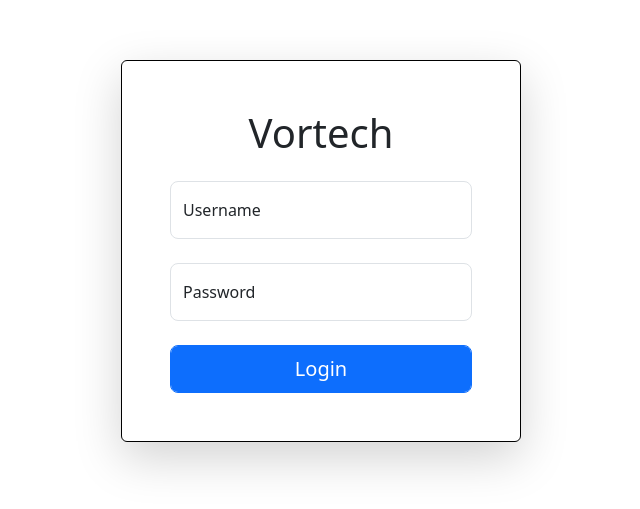
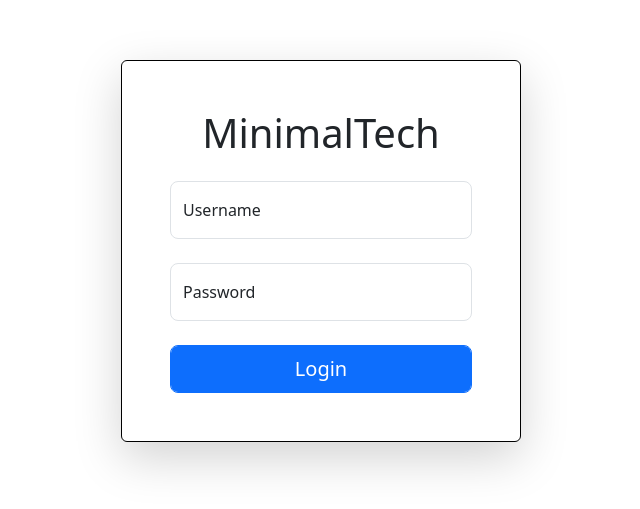
Before and after one commit to fynley17/WEBAPP_Project, a Vue app in the folder frontend/: page / in a window 1280 px wide. Shown: the part 173-682 px from the top of the page, without its empty margins (319-959 px from the left). Built offline with nearby package versions, Linux system fonts and the light colour scheme.

Commit message:
changing title

```diff
--- a/frontend/src/components/Nav.vue
+++ b/frontend/src/components/Nav.vue
@@ -1,7 +1,7 @@
 <template>
     <nav class="navbar navbar-expand-lg bg-body-tertiary">
       <div class="container-fluid">
-        <a class="navbar-brand" href="#">Vortech</a>
+        <a class="navbar-brand" href="#">MinimalTech</a>
         <button class="navbar-toggler" type="button" data-bs-toggle="collapse" data-bs-target="#navbarSupportedContent" aria-controls="navbarSupportedContent" aria-expanded="false" aria-label="Toggle navigation">
           <span class="navbar-toggler-icon"></span>
         </button>
--- a/frontend/src/views/Login.vue
+++ b/frontend/src/views/Login.vue
@@ -3,7 +3,7 @@
         <div class="row mt-5">
             <div class="col">
                 <form class="p-5 rounded border border-black shadow-lg form-container" @submit.prevent="login">
-                    <h1 class="text-center mb-4">Vortech</h1>
+                    <h1 class="text-center mb-4">MinimalTech</h1>
                     <div class="form-floating mb-4">
                         <input type="text" v-model="username" class="form-control form-control-lg" id="username" placeholder="Username">
                         <label for="username">Username</label>
```
